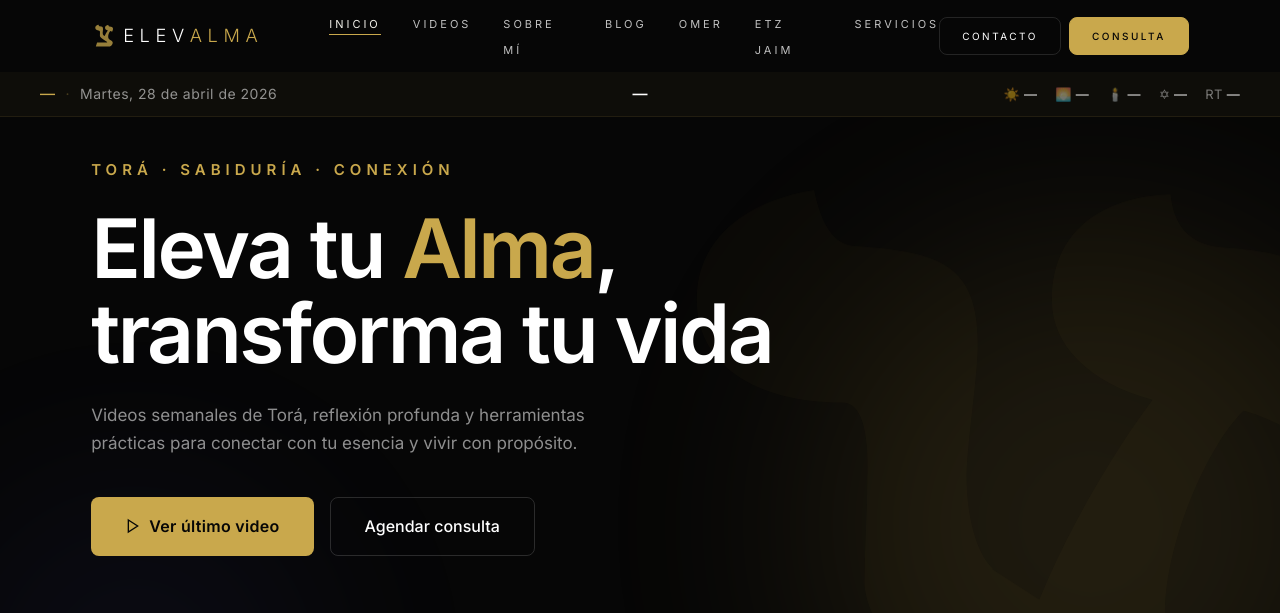
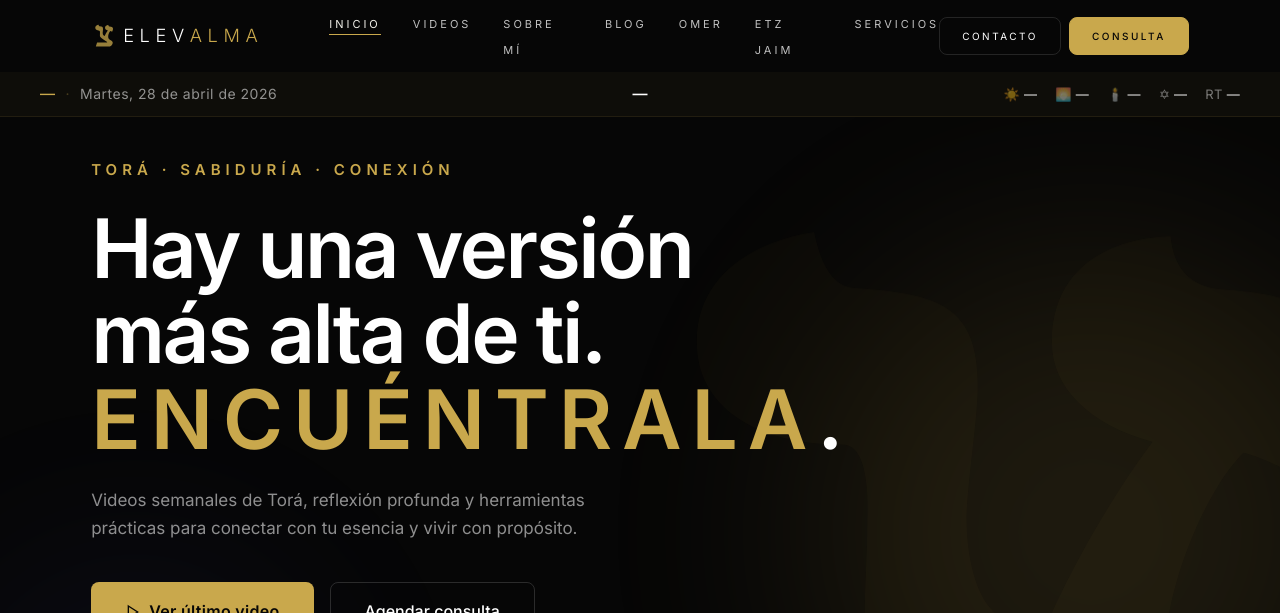
Before and after one commit to spenhos/elevalma-site, a Jekyll site: the page index.html, which Jekyll copies as it is, in a window 1280 px wide and 900 px high, cut to the strip 0-613 px from the top of the window. Built offline with Jekyll 4.4.1, drawn with Linux system fonts in a browser that asks for light colours.

Commit message:
Fix: Frases Rotativas

```diff
--- a/index.html
+++ b/index.html
@@ -105,7 +105,7 @@
     <div class="container">
       <div class="hero-content">
         <span class="label reveal" style="font-size: 15px; letter-spacing: 5px;">Torá · Sabiduría · Conexión</span>
-        <h1 class="heading-xl reveal stagger-1">Eleva tu <em>Alma</em>,<br>transforma tu vida</h1>
+        <h1 class="heading-xl reveal stagger-1" id="hero-rotating"></h1>
         <p class="body-text reveal stagger-2">Videos semanales de Torá, reflexión profunda y herramientas prácticas para conectar con tu esencia y vivir con propósito.</p>
         <div class="hero-buttons reveal stagger-3">
           <a href="#videos" class="btn-primary">
@@ -701,5 +701,45 @@
   })();
   </script>
 
+  <!-- Hero Rotating Phrases -->
+  <script>
+  (function(){
+    var phrases = [
+      'La Toráh no te consuela. Te <em class="hero-keyword">CONFRONTA</em>.',
+      'Eleva tu <em class="hero-keyword">ALMA</em>,<br>transforma tu vida',
+      '¿Y si todo lo que crees de ti... está <em class="hero-keyword">INCOMPLETO</em>?',
+      'Tu proceso de elevación empieza <em class="hero-keyword">AQUÍ</em>.',
+      '¿Estás viviendo... o solo <em class="hero-keyword">SOBREVIVIENDO</em>?',
+      'Sabiduría ancestral. <em class="hero-keyword">TRANSFORMACIÓN</em> real.',
+      'La pregunta correcta vale más que mil <em class="hero-keyword">RESPUESTAS</em>.',
+      'Hay una versión más alta de ti. <em class="hero-keyword">ENCUÉNTRALA</em>.',
+      'Lo que evitas enfrentar, te <em class="hero-keyword">DEFINE</em>.',
+      'Conecta con tu esencia. Vive con <em class="hero-keyword">PROPÓSITO</em>.',
+      'Lo que no cuestionas, te <em class="hero-keyword">CONTROLA</em>.',
+      '3,300 años de sabiduría. Una <em class="hero-keyword">VIDA</em> para aplicarla.',
+      'Tu <em class="hero-keyword">ALMA</em> sabe. Tu ego distrae.',
+      'La Kabbalá no es mística. Es <em class="hero-keyword">AUTOCONOCIMIENTO</em>.',
+      'Estudiar Toráh es mirarte al <em class="hero-keyword">ESPEJO</em>.',
+      'Deja de buscar afuera lo que ya está <em class="hero-keyword">DENTRO</em>.',
+      'No viniste a estar cómodo. Viniste a <em class="hero-keyword">DESPERTAR</em>.',
+      'Cada semana, una verdad que te <em class="hero-keyword">TRANSFORMA</em>.',
+      'No busques respuestas. Busca mejores <em class="hero-keyword">PREGUNTAS</em>.',
+      'Tu <em class="hero-keyword">ALMA</em> no necesita reparación. Necesita <em class="hero-keyword">REVELACIÓN</em>.'
+    ];
+    var el = document.getElementById('hero-rotating');
+    if(!el) return;
+    var idx = Math.floor(Math.random() * phrases.length);
+    el.innerHTML = phrases[idx];
+    setInterval(function(){
+      el.classList.add('fade-out');
+      setTimeout(function(){
+        idx = (idx + 1) % phrases.length;
+        el.innerHTML = phrases[idx];
+        el.classList.remove('fade-out');
+      }, 1000);
+    }, 6000);
+  })();
+  </script>
+
 </body>
 </html>
--- a/style.css
+++ b/style.css
@@ -306,6 +306,20 @@
 .hero-content .heading-xl em {
   font-style: normal;
   color: var(--gold);
+}
+
+.hero-content .heading-xl em.hero-keyword {
+  text-transform: uppercase;
+  letter-spacing: 0.12em;
+  font-weight: 700;
+}
+
+#hero-rotating {
+  transition: opacity 1s ease;
+  min-height: 1.1em;
+}
+#hero-rotating.fade-out {
+  opacity: 0;
 }
 
 .hero-content .body-text {
```
